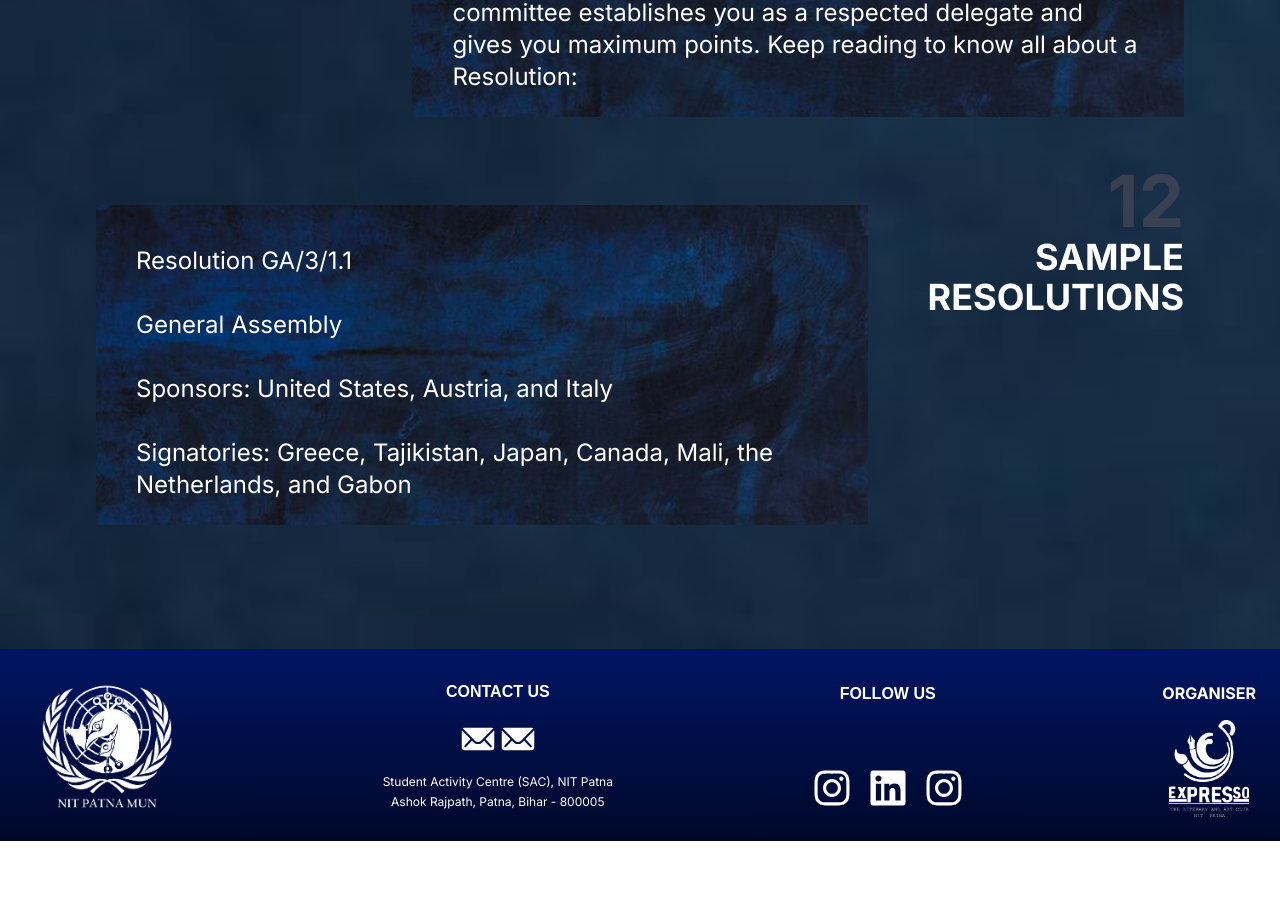
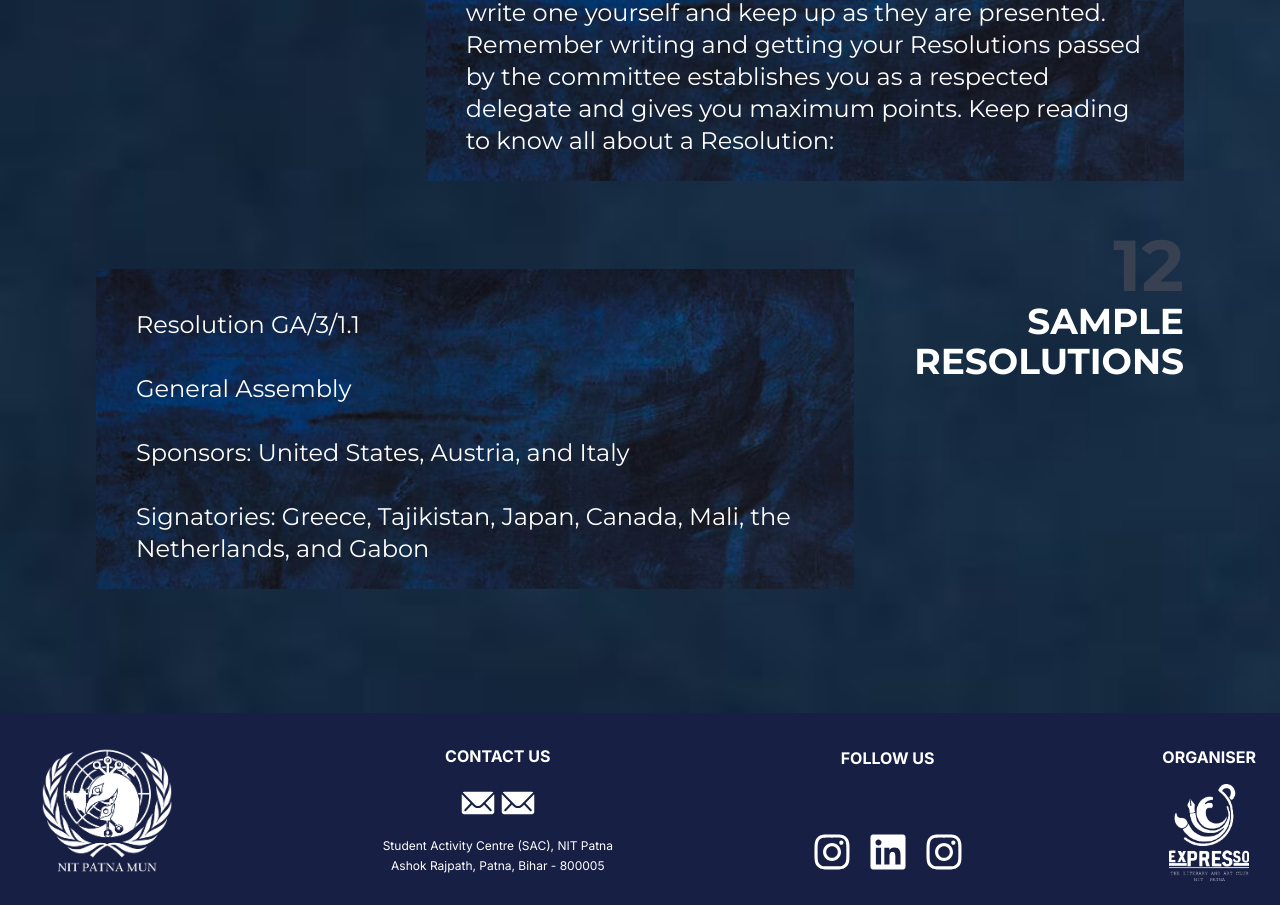
Before and after one commit to ShubhamTiwari55/NITP_MUN_Website, a Next.js app: page /Rulebook in a window 1280 px wide. Shown: the part 5031-5936 px from the top of the page. Before the commit the page ends 5872 px from the top, so only its background shows below. Built offline with nearby package versions, Linux system fonts and the light colour scheme.

Commit message:
added fonts

```diff
--- a/app/Faqs/Faqs.jsx
+++ b/app/Faqs/Faqs.jsx
@@ -15,7 +15,7 @@ function Faqs() {
                 backgroundRepeat: `no-repeat`,
                 backgroundSize: 'cover',
             }}>
-            <div className="grid grid-cols-2 gap-4 m-12 max-w-[60%]" >
+            <div className="font-montserrat grid grid-cols-2 gap-4 m-12 max-w-[60%]" >
                 {faqs.map((faq, index) => (
                     <div
                         key={index}
--- a/app/Home/HomePg.jsx
+++ b/app/Home/HomePg.jsx
@@ -45,7 +45,7 @@ Over the years, Expresso has built a legacy of fostering literary and public spe
         backgroundSize: 'cover',
     }}>
         {/* About NIT Patna Section */}
-        <div className="relative w-full max-w-screen-lg mx-auto text-white rounded-3xl p-6 mb-6"
+        <div className="relative w-full max-w-screen-lg mx-auto font-montserrat text-white rounded-3xl p-6 mb-6"
               style={{ backgroundImage: `url('/bg2.png')` }}
         >
           <div className="flex flex-col items-start">
@@ -81,7 +81,7 @@ Over the years, Expresso has built a legacy of fostering literary and public spe
         </div>
 
         {/* About Expresso Section */}
-        <div className="relative w-full max-w-screen-lg mx-auto text-white rounded-3xl p-6 mb-6"
+        <div className=" relative w-full font-montserrat max-w-screen-lg mx-auto text-white rounded-3xl p-6 mb-6"
               style={{ backgroundImage: `url('/bg2.png')` }}
 >
           <div className="flex flex-col items-start">
--- a/app/Home/LandingPgH.jsx
+++ b/app/Home/LandingPgH.jsx
@@ -8,7 +8,7 @@ function LandingPage() {
 
   return (
     <div
-      className="relative w-full h-[85vh] bg-cover bg-center"
+      className="font-montserrat relative w-full h-[85vh] bg-cover bg-center"
       style={{ backgroundImage: `url('/bg2.png')` }}
     >
       <div className="absolute left-0 w-full mx-auto h-full flex flex-col md:flex-row items-center justify-evenly z-10">
--- a/app/Rulebook/RuleBook.jsx
+++ b/app/Rulebook/RuleBook.jsx
@@ -7,7 +7,7 @@ function RuleBook() {
   return (
     <>
       {/* <LandingPage/> */}
-      <div className="bg-gray-900 text-white p-10 md:p-20"
+      <div className=" font-montserrat bg-gray-900 text-white p-10 md:p-20"
        style={{ backgroundImage: `url('/bg3.jpg')`,
         backgroundRepeat: `no-repeat`,
         backgroundSize: 'cover',
@@ -22,7 +22,7 @@ function RuleBook() {
             </h2>
           </div>
           <div className="mt-2 sm:mt-10 max-h-[40vh] lg:w-[1200px] p-5 sm:p-10 overflow-y-scroll bg-cover bg-center" style={{ backgroundImage: `url('/bg2.png')` }} >
-            <p className="text-2xl text-white mb-4">
+            <p className="font-montserrat text-2xl text-white mb-4">
               Delegates should be dressed in business-style attire. Delegates
               will not be allowed to take the floor in informal costume or
               inappropriately revealing outfits. Traditional clothing is allowed
@@ -41,7 +41,7 @@ function RuleBook() {
             </h2>
           </div>
           <div className="mt-2 sm:mt-10 max-h-[40vh] lg:w-[1200px] p-5 sm:p-10 overflow-y-scroll bg-cover bg-center" style={{ backgroundImage: `url('/bg2.png')` }} >
-            <p className="text-2xl text-white mb-4">
+            <p className="font-montserrat text-2xl text-white mb-4">
               In the context of the United Nations (UN), an "Agenda" refers to a
               concise list of specific topics or issues that member countries
               address during meetings and conferences. It sets the framework for
@@ -69,7 +69,7 @@ function RuleBook() {
             </h2>
           </div>
           <div className="mt-2 sm:mt-10 max-h-[40vh] lg:w-[1200px] p-5 sm:p-10 overflow-y-scroll bg-cover bg-center" style={{ backgroundImage: `url('/bg2.png')` }}>
-            <p className="text-2xl text-white mb-4">
+            <p className="font-montserrat text-2xl text-white mb-4">
               "Amendments" are proposed changes or modifications to an existing
               resolution or document. They aim to revise specific clauses, add
               new information, or remove certain provisions. Delegates put
@@ -85,12 +85,12 @@ function RuleBook() {
             <div className="text-3xl md:text-5xl lg:text-7xl font-bold text-gray-700">
               04
             </div>
-            <h2 className="text-3xl lg:text-4xl font-bold pl-5 md:pl-10">
+            <h2 className="font-montserrat text-3xl lg:text-4xl font-bold pl-5 md:pl-10">
               SPEAKER'S LIST
             </h2>
           </div>
           <div className="mt-2 sm:mt-10 max-h-[40vh] lg:w-[1200px] p-5 sm:p-10 overflow-y-scroll bg-cover bg-center" style={{ backgroundImage: `url('/bg2.png')` }}>
-            <p className="text-2xl text-white mb-4">
+            <p className="font-montserrat text-2xl text-white mb-4">
               It is a list that contains the order of speakers in the committee.
               The specific way that the order is determined varies by
               conference. The Speaker's List is the default format of debate and
@@ -102,7 +102,7 @@ function RuleBook() {
             <div className="text-3xl md:text-5xl lg:text-7xl font-bold text-gray-700">
               04
             </div>
-            <h2 className="text-3xl lg:text-4xl font-bold pl-5 md:pl-10">
+            <h2 className="font-montserrat text-3xl lg:text-4xl font-bold pl-5 md:pl-10">
               SPEAKER'S LIST
             </h2>
           </div>
@@ -112,12 +112,12 @@ function RuleBook() {
             <div className="text-3xl md:text-5xl lg:text-7xl font-bold text-gray-700">
               05
             </div>
-            <h2 className="text-3xl lg:text-4xl font-bold pl-5 md:pl-10">
+            <h2 className="font-montserrat text-3xl lg:text-4xl font-bold pl-5 md:pl-10">
               MOTION
             </h2>
           </div>
           <div className="mt-2 sm:mt-10 max-h-[40vh] lg:w-[1200px] p-5 sm:p-10 overflow-y-scroll bg-cover bg-center" style={{ backgroundImage: `url('/bg2.png')` }}>
-            <p className="text-2xl text-white mb-4">
+            <p className="font-montserrat text-2xl text-white mb-4">
               Motion is a specific action made by delegates to direct debate in
               a certain direction. Motions are proposals made to direct
               discussions and decisions. They structure debates, set agendas,
@@ -206,12 +206,12 @@ function RuleBook() {
             <div className="text-3xl md:text-5xl lg:text-7xl font-bold text-gray-700">
               06
             </div>
-            <h2 className="text-3xl lg:text-4xl font-bold pl-5 md:pl-10">
+            <h2 className="font-montserrat text-3xl lg:text-4xl font-bold pl-5 md:pl-10">
               RIGHT OF REPLY
             </h2>
           </div>
           <div className="mt-2 sm:mt-10 max-h-[40vh] lg:w-[1200px] p-5 sm:p-10 overflow-y-scroll bg-cover bg-center" style={{ backgroundImage: `url('/bg2.png')` }}>
-            <p className="text-2xl text-white mb-4">
+            <p className="font-montserrat text-2xl text-white mb-4">
               If a country is mentioned by name or is singled out during another
               delegate's speech, and the mention can be perceived negatively by
               that country, they may ask the Chair for a Right of Reply. If
@@ -226,7 +226,7 @@ function RuleBook() {
             <div className="text-3xl md:text-5xl lg:text-7xl font-bold text-gray-700">
               06
             </div>
-            <h2 className="text-3xl lg:text-4xl font-bold pl-5 md:pl-10">
+            <h2 className="font-montserrat text-3xl lg:text-4xl font-bold pl-5 md:pl-10">
               RIGHT OF REPLY
             </h2>
           </div>
@@ -236,12 +236,12 @@ function RuleBook() {
             <div className="text-3xl md:text-5xl lg:text-7xl font-bold text-gray-700">
               07
             </div>
-            <h2 className="text-3xl lg:text-4xl font-bold pl-5 md:pl-10">
+            <h2 className="font-montserrat text-3xl lg:text-4xl font-bold pl-5 md:pl-10">
               CHIT WRITING AND PASSING
             </h2>
           </div>
           <div className="mt-2 sm:mt-10 max-h-[40vh] lg:w-[1200px] p-5 sm:p-10 overflow-y-scroll bg-cover bg-center" style={{ backgroundImage: `url('/bg2.png')` }}>
-            <p className="text-2xl text-white mb-4">
+            <p className="font-montserrat text-2xl text-white mb-4">
               Delegates may find limited time to express their views and
               strategize on agendas. To address this, they can participate in
               concise informal discussions using chits. This also contributes to
@@ -295,7 +295,7 @@ function RuleBook() {
             </h2>
           </div>
           <div className="mt-2 sm:mt-10 max-h-[40vh] lg:w-[1200px] p-5 sm:p-10 overflow-y-scroll bg-cover bg-center" style={{ backgroundImage: `url('/bg2.png')` }}>
-            <p className="text-2xl text-white mb-4">
+            <p className="font-montserrat text-2xl text-white mb-4">
               Yield is when a speaker decides to give up the remaining time in
               his or her speech. You must be very careful while using 'Yields',
               proper use can give you points and vice-versa. Typically, the
@@ -346,7 +346,7 @@ function RuleBook() {
             </h2>
           </div>
           <div className="mt-2 sm:mt-10 max-h-[40vh] lg:w-[1200px] p-5 sm:p-10 overflow-y-scroll bg-cover bg-center" style={{ backgroundImage: `url('/bg2.png')` }}>
-            <p className="text-2xl text-white mb-4">
+            <p className="font-montserrat text-2xl text-white mb-4">
               Points are procedural tools that delegates can use to raise
               specific requests, seek clarification, or address procedural
               matters during the committee session, Points are used to ensure
@@ -400,7 +400,7 @@ function RuleBook() {
             </h2>
           </div>
           <div className="mt-2 sm:mt-10 max-h-[40vh] lg:w-[1200px] p-5 sm:p-10 overflow-y-scroll bg-cover bg-center" style={{ backgroundImage: `url('/bg2.png')` }}>
-            <p className="text-2xl text-white mb-4">
+            <p className="font-montserrat text-2xl text-white mb-4">
               A Caucus refers to a specific period of time during a committee
               session when delegates come together in smaller groups to engage
               in more informal and focused discussions on specific agenda topics
@@ -459,7 +459,7 @@ function RuleBook() {
             </h2>
           </div>
           <div className="mt-2 sm:mt-10 max-h-[40vh] lg:w-[1200px] p-5 sm:p-10 overflow-y-scroll bg-cover bg-center" style={{ backgroundImage: `url('/bg2.png')` }}>
-            <p className="text-2xl text-white mb-4">
+            <p className="font-montserrat text-2xl text-white mb-4">
               The goal of the committee is to pass a resolution. Although you
               may not know how to write a resolution yet, it's important to know
               the basic terms so you can write one yourself and keep up as they
@@ -574,12 +574,12 @@ function RuleBook() {
             <div className="text-3xl md:text-5xl lg:text-7xl font-bold text-gray-700">
               12
             </div>
-            <h2 className="text-3xl lg:text-4xl font-bold pl-5 md:pl-10">
+            <h2 className="font-montserrat text-3xl lg:text-4xl font-bold pl-5 md:pl-10">
               SAMPLE RESOLUTIONS
             </h2>
           </div>
           <div className="mt-2 sm:mt-10 max-h-[40vh] lg:w-[1200px] p-5 sm:p-10 overflow-y-scroll bg-cover bg-center" style={{ backgroundImage: `url('/bg2.png')` }}>
-            <p className="text-2xl text-white mb-4">
+            <p className="font-montserrat text-2xl text-white mb-4">
               Resolution GA/3/1.1 <br />
               <br />
               General Assembly <br />
@@ -671,7 +671,7 @@ function RuleBook() {
             <div className="text-3xl md:text-5xl lg:text-7xl font-bold text-gray-700">
               12
             </div>
-            <h2 className="text-3xl lg:text-4xl font-bold pl-5 md:pl-10">
+            <h2 className="font-montserrat text-3xl lg:text-4xl font-bold pl-5 md:pl-10">
               SAMPLE RESOLUTIONS
             </h2>
           </div>
--- a/app/globals.css
+++ b/app/globals.css
@@ -1,14 +1,9 @@
+@import url('https://fonts.googleapis.com/css2?family=Montserrat:wght@400;700&display=swap');
+
 @tailwind base;
 @tailwind components;
 @tailwind utilities;
 
-@font-face {
-    font-family: 'Colona';
-    src: url('/fonts/Colona.ttf') format('truetype');
-    font-weight: normal;
-    font-style: normal;
-  }
-
-  body {
-    font-family: 'Colona', sans-serif;
-  }
+body {
+  font-family: 'Montserrat', sans-serif; /* Applying Montserrat font globally */
+}
--- a/tailwind.config.js
+++ b/tailwind.config.js
@@ -4,19 +4,11 @@ module.exports = {
     "./pages/**/*.{js,ts,jsx,tsx}",
     "./components/**/*.{js,ts,jsx,tsx}",
     "./app/**/*.{js,ts,jsx,tsx}",
-    "./app/*.{js,ts,jsx,tsx}",
   ],
   theme: {
     extend: {
       fontFamily: {
-        colona: ['Colona', 'sans-serif'],
-      },
-      backgroundImage:{
-        'gradient-to-t': 'linear-gradient(to top, #000829 , #011564)',
-
-      },
-      colors:{
-        'custom-underline': '#white',
+        montserrat: ['Montserrat', 'sans-serif'], // Register Montserrat font
       },
     },
   },
```
Also changed, not shown: app/Committees/Committee.jsx (+7 -7 lines).
